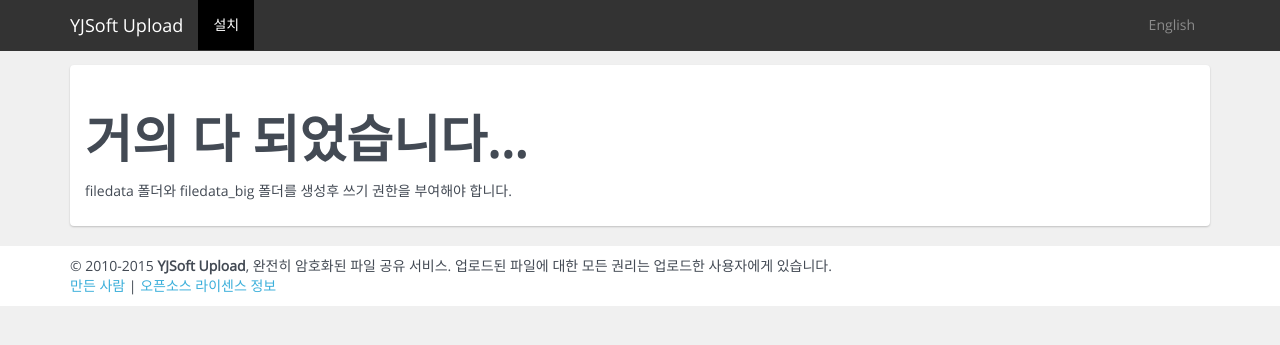
After one commit to YJSoft/YOTTA, a PHP site: page /install.php in a window 1280 px wide. The commit adds this page. Shown: the top 345 px of the page. Run offline with PHP 8.4, Linux system fonts and the light colour scheme; the visitor is signed in with stand-in values (Sample User, id 1).

Commit message:
1차 개선
파일 끝 ?> 삭제
특정 서비스 한정 내용 삭제(서버 사양, HTTPS 오류 관련 등)
string을 ini에서 php로 수정
DB Installer(install.php) 추가
gitignore 추가

```diff
--- a/auth.php
+++ b/auth.php
@@ -27,4 +27,3 @@ if (hash('sha512', explode('$', $data[3])[2] . $_GET['password']) === explode('$
 } else {
 	echo '{"result":"' . $str['err_wrongpw'] . '"}';
 }
-?>
--- a/config.inc.php
+++ b/config.inc.php
@@ -1,10 +1,13 @@
 <?php
+//TODO generate this file dynamically
 $db_host = "localhost";
-$db_user = "";
-$db_password = "";
-$db_name = "";
-$recaptcha_secret = "";
-$recaptcha_sitekey = "";
-$sizelimit = pow(2, 30);
-$file_threshold = pow(2, 20) * 100;
-?>
+$db_user = "root";
+$db_password = "today4me!";
+$db_name = "file";
+$site_url = "https://up.yjsoft.info/";
+$recaptcha_secret = "6LfBwvUSAAAAAAvB9Zx3j9faB6Q5hzIrcyKpzi7R";
+$recaptcha_sitekey = "6LfBwvUSAAAAAMQRXOoHJNayh5FvNISneyixdFO1";
+$sizelimit = 104857600;
+$file_threshold = 10485760;
+//TODO make $cfg array and store settings
+$expire_day = 30;
--- a/delete.php
+++ b/delete.php
@@ -16,4 +16,3 @@ if ($metadata['password_delete'] === hash('sha512', $metadata['salt_delete'] . $
 } else {
 	echo '{"result":"' . $str['err_wrongpw'] . '"}';
 }
-?>
--- a/expire.php
+++ b/expire.php
@@ -4,11 +4,10 @@ while ($data = mysql_fetch_row($result)) {
 	unlink('filedata/' . $data[1]);
 	unlink('filedata_big/' . $data[1]);
 }
-$result = mysql_query("SELECT * FROM storage WHERE lastop < DATE_SUB(NOW(), INTERVAL 60 DAY);");
+$result = mysql_query("SELECT * FROM storage WHERE lastop < DATE_SUB(NOW(), INTERVAL 30 DAY);");
 while ($data = mysql_fetch_row($result)) {
 	unlink('filedata/' . $data[1]);
 	unlink('filedata_big/' . $data[1]);
 }
 mysql_query("DELETE FROM storage WHERE expires < NOW();");
-mysql_query("DELETE FROM storage WHERE lastop < DATE_SUB(NOW(), INTERVAL 60 DAY);");
-?>
+mysql_query("DELETE FROM storage WHERE lastop < DATE_SUB(NOW(), INTERVAL 30 DAY);");
--- a/fetch.php
+++ b/fetch.php
@@ -1,8 +1,6 @@
 <?php
 require_once('include.php');
 set_time_limit(0);
-
-mysql_query("CREATE TABLE log(id INT NOT NULL auto_increment, filename TEXT NOT NULL, IP TEXT NOT NULL, result TEXT NOT NULL, time DATETIME NOT NULL, PRIMARY KEY (id));");
 
 if ($_SESSION[$_GET['link']]['captcha'] !== 'true') {
 	echo '{"result":"' . $str['err_captcha'] . '"}';
@@ -38,4 +36,3 @@ if (hash('sha512', explode('$', $data[3])[2] . $_GET['password']) === explode('$
 } else {
 	echo '{"result":"error"}';
 }
-?>
--- a/footer.php
+++ b/footer.php
@@ -4,15 +4,17 @@ $(document).ready(function() {
 });
 </script>
 <footer class="footer">
-	<div class="container">© 2014-<?php echo date('Y'); ?> <strong>YOTTA</strong>, <?php
+	<div class="container">© 2010-<?php echo date('Y'); ?> <strong><?php echo $str['servicename']; ?></strong>, <?php
 	if ($_SESSION['lang'] === 'ko') {
 		echo '완전히 암호화된 파일 공유 서비스.';
 		echo ' 업로드된 파일에 대한 모든 권리는 업로드한 사용자에게 있습니다.<br />';
-		echo '<a href="#" data-toggle="tooltip" data-placement="top" title="윤지용(GSHS 31st, 기획/개발) 박현민(GSHS 31st, 기획/서류처리(?))">만든 사람</a> | <a href="/licenses.txt">오픈소스 라이센스 정보</a> | Powered by <a href="http://hhvm.com/">HHVM</a> on <a href="http://nginx.org/">nginx</a> w/ <a href="http://www.centos.org/">CentOS</a>. DB powered by <a href="https://mariadb.org/">MariaDB</a>';
+		echo '<a href="#" data-toggle="tooltip" data-placement="top" title="윤지용(GSHS 31st, 기획/개발) 박현민(GSHS 31st, 기획/서류처리(?))">만든 사람</a> | <a href="/licenses.txt">오픈소스 라이센스 정보</a>';
+		// | Powered by <a href="http://windows.php.net/">PHP</a> on <a href="http://iis.net/">IIS v8.5</a> w/ <a href="http://www.microsoft.com/ko-kr/server-cloud/products/windows-server-2012-r2/">Windows server 2012 R2</a>. DB powered by <a href="https://mariadb.org/">MariaDB</a>
 	} else {
 		echo 'the fully-encrypted file sharing service.';
 		echo ' All rights to uploaded files are reserved to uploaders.<br />';
-		echo '<a href="#" data-toggle="tooltip" data-placement="top" title="Jiyong Youn(GSHS 31st, Planning/Development) Kenny Park(GSHS 31st, Planning/Taking care of documents(?))">Created by...</a> | <a href="/licenses.txt">Open source licenses</a> | Powered by <a href="http://hhvm.com/">HHVM</a> on <a href="http://nginx.org/">nginx</a> w/ <a href="http://www.centos.org/">CentOS</a>. DB powered by <a href="https://mariadb.org/">MariaDB</a>';
+		echo '<a href="#" data-toggle="tooltip" data-placement="top" title="Jiyong Youn(GSHS 31st, Planning/Development) Kenny Park(GSHS 31st, Planning/Taking care of documents(?))">Created by...</a> | <a href="/licenses.txt">Open source licenses</a>';
+		// | Powered by <a href="http://windows.php.net/">PHP</a> on <a href="http://iis.net/">IIS v8.5</a> w/ <a href="http://www.microsoft.com/ko-kr/server-cloud/products/windows-server-2012-r2/">Windows server 2012 R2</a>. DB powered by <a href="https://mariadb.org/">MariaDB</a>
 	}
 	?>
 
--- a/header.php
+++ b/header.php
@@ -1,15 +1,13 @@
 <?php
-echo '<meta property="og:title" content="YOTTA - Fully-encrypted censorship-free file sharing service">
+echo '<meta property="og:title" content="' . $str['servicename'] . ' - Fully-encrypted censorship-free file sharing service">
 	<meta property="og:description" content="';
 if ($mode === 'download') {
 	echo $metadata['filename'] . ' - Download';
 } else if ($mode === 'upload') {
-	echo 'Upload new file on YOTTA';
+	echo 'Upload new file on ' . $str['servicename'];
 } else if ($mode === 'about') {
-	echo 'Introducing YOTTA';
+	echo 'Introducing ' . $str['servicename'];
 } else if ($mode === 'list') {
-	echo 'Public files on YOTTA';
+	echo 'Public files on ' . $str['servicename'];
 }
-echo '">
-';
-?>
+echo '">';
--- a/include.php
+++ b/include.php
@@ -1,13 +1,17 @@
 <?php
 require_once('config.inc.php');
 
+//TODO create func.inc.php(functions file)
 function human_filesize($bytes, $decimals = 2) {
 	$sz = 'BKMGTP';
 	$factor = floor((strlen($bytes) - 1) / 3);
 	return sprintf("%.{$decimals}f", $bytes / pow(1024, $factor)) . @$sz[$factor] . 'B';
 }
 
-date_default_timezone_set("Asia/Seoul");
+//this is useless because it forces timezone to seoul.
+//date_default_timezone_set("Asia/Seoul");
+
+//TODO move db connection to other file
 mysql_connect($db_host, $db_user, $db_password);
 mysql_select_db($db_name);
 mysql_query('SET GLOBAL max_allowed_packet=1073741824;');
@@ -32,6 +36,8 @@ if (isset($_GET['lang'])) {
 	exit;
 }
 
+//remove stupid ini parsing method
+/*
 $strings = file_get_contents('strings-' . $_SESSION['lang'] . '.ini');
 $strings_each = explode("\n", $strings);
 foreach($strings_each as $i) {
@@ -39,6 +45,20 @@ foreach($strings_each as $i) {
 		$str[$match[1]] = $match[2];
 	}
 }
+*/
+require('strings-' . $_SESSION['lang'] . '.php');
 
-require_once('expire.php');
-?>
+$result = mysql_query("SHOW TABLES LIKE 'storage'");
+$tableExists = mysql_num_rows($result) > 0;
+
+if(!$isInstall && !$tableExists)
+{
+	header("Location: ./install.php");
+}
+else if($isInstall && $tableExists)
+{
+	header("Location: ./");
+}
+
+//require if table exist
+if($tableExists) require_once('expire.php');
--- a/index.php
+++ b/index.php
@@ -140,10 +140,7 @@ $title = $str['title'];
 		var upload = function() {
 			var password = $("#password").val();
 			var password_delete = $("#password_delete").val();
-			if (window.location.protocol !== "https:") {
-				alert('<?php echo $str['err_nohttps']; ?>');
-				return;
-			} else if (file === null) {
+			if (file === null) {
 				alert('<?php echo $str['err_nofile']; ?>');
 				return;
 			} else if (password === '') {
--- /dev/null
+++ b/install.php
@@ -0,0 +1,121 @@
+<?php
+$isInstall=TRUE;
+require_once("include.php");
+
+//install
+mysql_query("CREATE TABLE storage(id INT NOT NULL auto_increment, filename TEXT NOT NULL, filedata MEDIUMBLOB NOT NULL, password TEXT NOT NULL, ip TEXT NOT NULL, metadata MEDIUMTEXT NOT NULL, filename_enc MEDIUMTEXT NOT NULL, expires DATETIME NOT NULL, lastop DATETIME NOT NULL, enablelist BOOLEAN NOT NULL, PRIMARY KEY (id));");
+
+mysql_query("CREATE TABLE log(id INT NOT NULL auto_increment, filename TEXT NOT NULL, IP TEXT NOT NULL, result TEXT NOT NULL, time DATETIME NOT NULL, PRIMARY KEY (id));");
+
+$title = $str['title'];
+?><!doctype HTML>
+<html>
+<head>
+	<meta charset="utf-8">
+	<meta name="viewport" content="width=device-width, initial-scale=1.0, maximum-scale=1.0">
+	<?php
+	$mode = 'upload';
+	require_once('header.php');
+	?>
+	<title><?php echo $title; ?></title>
+	<link rel="stylesheet" type="text/css" href="site.min.css">
+	<link rel="stylesheet" type="text/css" href="jquery-ui.min.css">
+	<script src="jquery.js"></script>
+	<script src="jquery-ui.min.js"></script>
+	<script src="bootstrap.min.js"></script>
+	<script src="./cryptojs/rollups/sha256.js"></script>
+	<script src="jquery.zclip.min.js"></script>
+	<style type="text/css">
+		@font-face {
+			font-family: 'Open Sans';
+			font-style: normal;
+			font-weight: 400;
+			src: local('Open Sans'), local('OpenSans'), url(./open_sans.woff2) format('woff2');
+			unicode-range: U+0000-00FF, U+0131, U+0152-0153, U+02C6, U+02DA, U+02DC, U+2000-206F, U+2074, U+20AC, U+2212, U+2215, U+E0FF, U+EFFD, U+F000;
+		}
+		.navbar-brand {
+			color: white !important;
+		}
+		body {
+			background-color: #f0f0f0;
+		}
+		div.main {
+			margin-top: 65px;
+		}
+		div.content {
+			padding: 15px;
+		}
+		.btn-upload {
+			margin-top: 10px;
+		}
+		.container-checkbox {
+			padding: 0px;
+			margin-top: 10px;
+		}
+		.spacer1 {
+			height: 5px;
+		}
+		.spacer2 {
+			height: 0px;
+		}
+		@media screen and (max-width: 767px) {
+			.spacer3 {
+				height: 10px;
+			}
+		}
+		.spacer4 {
+			height: 15px;
+		}
+		.label-expires {
+			margin-top: 15px;
+		}
+		.label-expires-desc {
+			margin-left: 15px;
+			margin-top: 10px;
+		}
+		.ui-datepicker {
+			top: 142px !important;
+		}
+		@media screen and (max-width: 767px) {
+			.ui-datepicker {
+				top: 164px !important;
+			}
+		}
+		div.datepicker {
+			padding-left: 0px;
+			padding-right: 0px;
+		}
+		input.file {
+			display:none;
+		}
+		.popover {
+			position: absolute;
+			top: 33px;
+		}
+		.btn-popover {
+			width: calc(50% - 16px);
+			margin-left: 10px;
+		}
+		.footer {
+			background-color: #FFF;
+			padding: 10px 15px 10px 15px;
+			width: 100%;
+			position: relative;
+		}
+	</style>
+</head>
+<body>
+	<!--[if lte IE 8]><script>alert('<?php echo $str['err_noie']; ?>');</script><![endif]-->
+	<?php
+	$mode = 'install';
+	require_once('menu.php');
+	?>
+	<div class="container main">
+		<div id="form" class="panel content">
+			<h1>거의 다 되었습니다...</h1>
+			<p>filedata 폴더와 filedata_big 폴더를 생성후 쓰기 권한을 부여해야 합니다.</p>
+		</div>
+	</div>
+	<?php require_once('footer.php'); ?>
+</body>
+</html>
--- a/menu.php
+++ b/menu.php
@@ -10,12 +10,16 @@
 			</div>
 			<div class="collapse navbar-collapse">
 				<ul class="nav navbar-nav">
+					<?php if ($mode === 'install') { ?>
+					<li class="active"><a href="./"  hreflang="<?php echo $_SESSION['lang'];?>">설치</a></li>
+					<?php } else { ?>
 					<li<?php if ($mode === 'upload') echo ' class="active"'; ?>><a href="./" hreflang="<?php echo $_SESSION['lang'];?>"><?php echo $str['newfile']; ?></a></li>
 					<li<?php if ($mode === 'list') echo ' class="active"'; ?>><a href="./list" hreflang="<?php echo $_SESSION['lang'];?>"><?php echo $str['list']; ?></a></li>
 					<li<?php if ($mode === 'about') echo ' class="active"'; ?>><a href="./about" hreflang="ko"><?php echo $str['about']; ?></a></li>
 <?php
 					if ($mode === 'download') {
 						echo '					<li class="active"><a href="#">' . $str['download'] . ' - ' . ((mb_strlen($metadata['filename'], 'UTF-8') > 10) ? (mb_substr($metadata['filename'], 0, 7, 'UTF-8') . '...') : ($metadata['filename'])) . '</a></li>';
+					}
 					}
 					?>
 				</ul>
--- /dev/null
+++ b/strings-ko.php
@@ -0,0 +1,53 @@
+<?php
+$str['servicename'] = 'YJSoft Upload';
+$str['title'] = sprintf('%s :: 안전한 파일 공유 서비스',$str['servicename']);
+$str['newfile'] = '새 파일';
+$str['password'] = '다운로드용 비밀번호';
+$str['password_re'] = '다운로드용 비밀번호 확인';
+$str['password_delete'] = '삭제용 비밀번호';
+$str['password_delete_re'] = '삭제용 비밀번호 확인';
+$str['upload'] = '업로드';
+$str['selectfile'] = '파일 선택';
+$str['selected'] = '선택됨';
+$str['createpw'] = '무작위 비밀번호 생성';
+$str['close'] = '닫기';
+$str['created_password'] = '비밀번호 생성됨';
+$str['copy'] = '복사';
+$str['copied'] = '비밀번호가 클립보드에 복사되었습니다.';
+$str['copied_link'] = '링크가 클립보드에 복사되었습니다.';
+$str['cannotcopy'] = '이 브라우저에서는 자동 복사가 불가능합니다.';
+$str['err_enterpw'] = '비밀번호를 입력해주세요.';
+$str['err_entercaptcha'] = '로봇이 아님을 확인해주세요.';
+$str['err_nohttps'] = 'HTTPS 프로토콜로 접속하시지 않은 경우 업로드할 수 없습니다.';
+$str['err_nofile'] = '업로드할 파일을 선택해주세요.';
+$str['err_nopw'] = '다운로드용 비밀번호를 입력해주세요.';
+$str['err_nopw_delete'] = '삭제용 비밀번호를 입력해주세요.';
+$str['err_sizelimit'] = sprintf('선택한 파일이 업로드 제한 용량(%s)을 초과합니다.',human_filesize($sizelimit));
+$str['err_parametermissing'] = '빠진 파라미터가 있습니다.';
+$str['err_nodate'] = '유효기간을 설정해주세요.';
+$str['err_noie'] = 'IE 8 이하는 지원하지 않습니다.';
+$str['err_noadblock'] = 'AdBlock을 끄고 이용해주세요.';
+$str['err_captcha'] = 'Captcha가 잘못되었습니다.';
+$str['err_session'] = '세션이 만료되었습니다.';
+$str['err_doesntexist'] = '존재하지 않는 파일입니다.';
+$str['err_date'] = '유효기간은 현재 날짜와 같거나 늦어야 합니다.';
+$str['err_pwmatch'] = '다운로드용 비밀번호와 비밀번호 확인이 일치하지 않습니다.';
+$str['err_pwmatch_delete'] = '삭제용 비밀번호와 비밀번호 확인이 일치하지 않습니다.';
+$str['showfilename'] = '다운로드 페이지에서 파일명 볼 수 있게 하기';
+$str['enablelist']='<a href="list">전체 파일 목록</a>에 파일 보이기';
+$str['expires-desc']=sprintf('유효기간에 도달한 파일은 자동으로 삭제됩니다.<br />유효기간이 경과하지 않았더라도 %d일 이상 접근이 없는 파일은 삭제됩니다.',$expire_day);
+$str['expires'] = '파일 유효기간';
+$str['hiddenfilename'] = '파일명 비공개';
+$str['download'] = '다운로드';
+$str['err_wrongpw'] = '잘못된 비밀번호입니다.';
+$str['linktofile-desc']='이 파일의 링크:';
+$str['link'] = $site_url;
+$str['about'] = '소개';
+$str['list'] = '파일 목록';
+$str['ko'] = '한국어';
+$str['en'] = 'English';
+$str['req_delete'] = '삭제';
+$str['deletion'] = '파일 삭제';
+$str['delete'] = '파일 삭제';
+$str['enterpw_delete'] = '파일 삭제용 비밀번호를 입력하세요.';
+$str['deleted']='파일이 삭제되었습니다.';
--- a/upload.php
+++ b/upload.php
@@ -1,5 +1,6 @@
 <?php
 require_once('include.php');
+//TODO too long if statement
 if (isset($_FILES["file"]) && isset($_POST['password']) && isset($_POST['salt']) && isset($_POST['password_delete']) && isset($_POST['expires']) && isset($_POST['showfilename']) && isset($_POST['enablelist'])) {
 	if ($_FILES["file"]["size"] > $sizelimit) {
 		echo '{"result":"error","desc":"' . $str['err_sizelimit'] . '"}';
@@ -52,4 +53,3 @@ if (isset($_FILES["file"]) && isset($_POST['password']) && isset($_POST['salt'])
 	echo '{"result":"error","desc":"' . $str['err_parametermissing'] . '"}';
 	exit();
 }
-?>
```
Also changed, not shown: about.php (+2 -52 lines), download.php (+0 -8 lines), strings-en.ini (+8 -11 lines), strings-en.php (added, +55 -0 lines), strings-ko.ini (+7 -10 lines), police.jpg (deleted), 1 other file.
